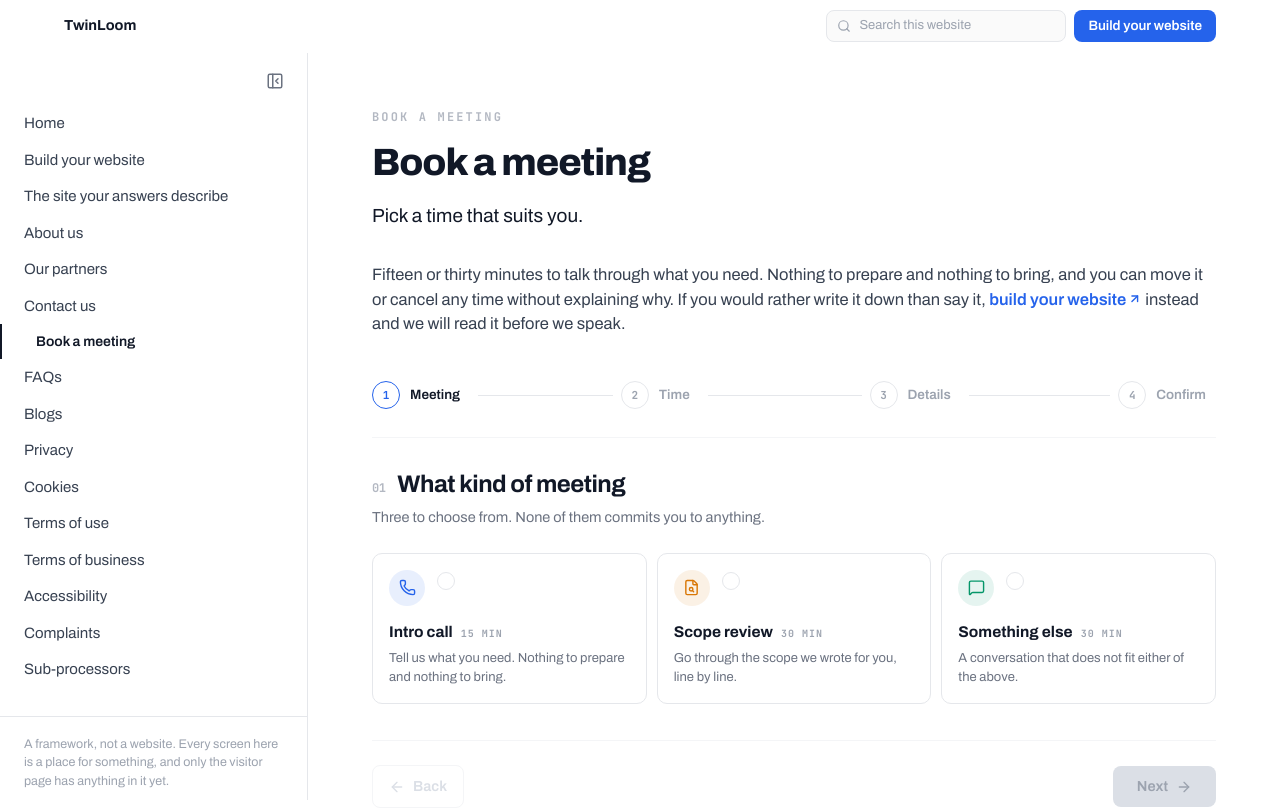
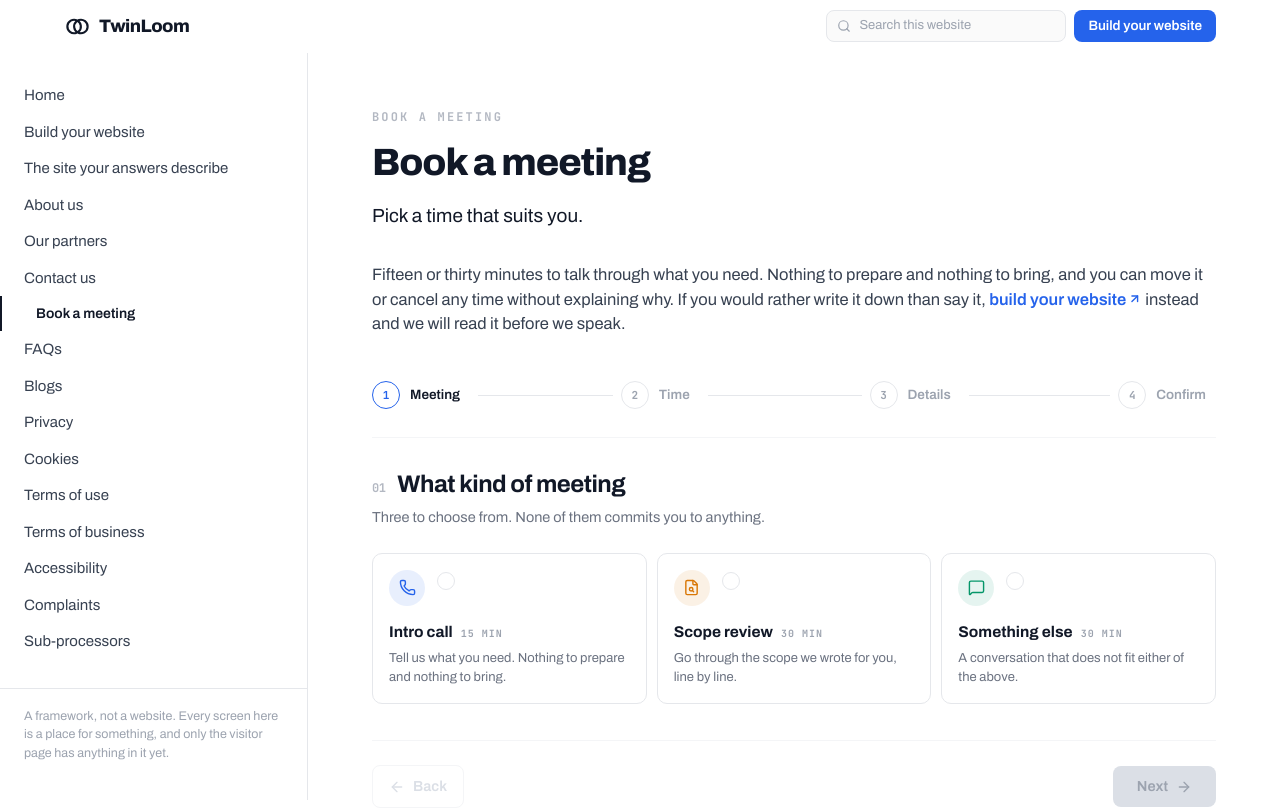
Before and after one commit to ayodhbhojithh/twinloom, a Next.js app: page /book in a window 1280 px wide. Shown: the top 809 px of the page. Built offline with nearby package versions, Linux system fonts and the light colour scheme.

Commit message:
Refactor SiteHeader and SiteRail components to improve layout and readability. Replace site name link with Wordmark component in SiteHeader for a cleaner design. Simplify SiteRail by removing collapsed state management and unnecessary controls, enhancing user navigation experience.

```diff
--- a/components/layout/site-header.tsx
+++ b/components/layout/site-header.tsx
@@ -6,9 +6,10 @@ import { usePathname } from "next/navigation";
 import { Menu, X } from "lucide-react";
 
 import { RailNav } from "./rail-nav";
+import { Wordmark } from "./wordmark";
 import { SiteSearch } from "./site-search";
 
-import { HEADER_CTA, HEADER_NAV, ROUTES, SITE } from "@/lib/site";
+import { HEADER_CTA, HEADER_NAV, ROUTES } from "@/lib/site";
 import { cn } from "@/lib/utils";
 
 /**
@@ -53,12 +54,7 @@ export function SiteHeader() {
     <header className="sticky top-0 z-40 bg-field">
       <div className="page-frame flex items-center gap-4 py-2.5">
         <div className="flex min-w-0 flex-1 items-center">
-          <Link
-            href={ROUTES.home}
-            className="truncate text-[14.5px] font-bold whitespace-nowrap text-ink hover:underline"
-          >
-            {SITE.name}
-          </Link>
+          <Wordmark />
         </div>
 
         <nav
@@ -120,9 +116,7 @@ export function SiteHeader() {
           className="fixed inset-0 z-50 flex flex-col bg-field lg:hidden"
         >
           <div className="flex items-center gap-4 border-b border-border px-5 py-2.5 sm:px-8">
-            <span className="min-w-0 truncate text-[14.5px] font-bold text-ink">
-              {SITE.name}
-            </span>
+            <Wordmark as="text" className="min-w-0" />
 
             <button
               type="button"
--- a/components/layout/site-rail.tsx
+++ b/components/layout/site-rail.tsx
@@ -1,7 +1,6 @@
 "use client";
 
 import { usePathname } from "next/navigation";
-import { PanelLeftClose, PanelLeftOpen } from "lucide-react";
 
 import { SITE } from "@/lib/site";
 
@@ -10,93 +9,40 @@ import { RailNav } from "./rail-nav";
 /**
  * The left rail: every page on the site, in reading order.
  *
- * The draft's own navigation, and the thing that makes this site legible. Forty
- * eight pages is more than a header can hold, so the header carries the seven a
- * visitor is most likely to want and the rail carries all of them, the way
- * documentation sites and admin tools do.
+ * The thing that makes this site legible. More pages than a header can hold, so
+ * the header carries the five a visitor is most likely to want and the rail
+ * carries all of them, the way documentation sites and admin tools do.
  *
  * Sticky under the header and its own scroll container, so it stays put while a
- * long legal page runs past it and stops where the header ends rather than sliding
- * behind it. It keeps a scrollbar rather than hiding one: forty eight items do not
- * fit on a laptop screen and how far down the list you are is worth knowing.
+ * long legal page runs past it, and stops where the header ends rather than
+ * sliding behind it.
  *
- * The rule down its edge is `hair`, the palette's lightest, rather than `border`.
- * It runs the full height of the window beside a page whose own sections are
- * divided by `border` rules, so at that weight it would read as the strongest line
- * on screen and give the eye a second grid to follow. At `hair` it marks the edge
- * without competing with the content.
- *
- * It collapses to a 48px strip. At 1280 the rail is a fifth of the window, and
- * somebody reading a long legal page wants that width back; the strip keeps the way
- * to reopen it exactly where the rail was, so nothing moves but the boundary.
+ * Nothing to collapse and nothing to expand. Every control this rail had acted
+ * on the rail itself rather than on the site, and a navigation that has to be
+ * operated before it can be read is one asking to be ignored. What is left is
+ * the list.
  *
  * Below `lg` it is not rendered at all. The header's menu carries the same list
- * from the same component, so a phone reaches every page rather than the seven in
+ * from the same component, so a phone reaches every page rather than the five in
  * the header.
  */
-export function SiteRail({
-  collapsed,
-  onCollapsedChange,
-}: {
-  collapsed: boolean;
-  onCollapsedChange: (collapsed: boolean) => void;
-}) {
+export function SiteRail() {
   const pathname = usePathname();
-
-  const stick = {
-    top: "var(--nav-height)",
-    height: "calc(100svh - var(--nav-height))",
-  };
-
-  if (collapsed) {
-    return (
-      <div
-        className="sticky hidden w-12 shrink-0 border-r border-border bg-field pt-4 lg:block"
-        style={stick}
-      >
-        <button
-          type="button"
-          onClick={() => onCollapsedChange(false)}
-          aria-label="Show all pages"
-          title="Show all pages"
-          className="mx-auto flex size-8 items-center justify-center rounded-field text-quiet transition-colors hover:bg-well hover:text-ink"
-        >
-          <PanelLeftOpen className="size-[18px]" />
-        </button>
-      </div>
-    );
-  }
 
   return (
     <nav
       aria-label="All pages"
-      className="sticky hidden w-[284px] shrink-0 overflow-y-auto border-r border-border bg-field pb-10 lg:block xl:w-[308px] 2xl:w-[328px]"
-      style={stick}
+      className="sticky hidden w-[284px] shrink-0 overflow-y-auto border-r border-border bg-field pt-6 pb-10 lg:block xl:w-[308px] 2xl:w-[328px]"
+      style={{
+        top: "var(--nav-height)",
+        height: "calc(100svh - var(--nav-height))",
+      }}
     >
-      {/* The head stays put while the list scrolls under it: it holds the only
-          control that puts the rail away, and the only one that brings it back.
-
-          No name in here. The header above already carries it, and repeating it
-          two rows lower said the same thing twice in the same eyeline. Nothing
-          to expand or collapse either, now that the list has no groups to open:
-          two controls that operated on something invisible. */}
-      <div className="sticky top-0 z-10 flex items-center justify-end bg-field pt-3 pb-2">
-        <button
-          type="button"
-          onClick={() => onCollapsedChange(true)}
-          aria-label="Hide all pages"
-          title="Hide all pages"
-          className="mr-4 flex size-8 shrink-0 items-center justify-center rounded-field text-quiet transition-colors hover:bg-well hover:text-ink"
-        >
-          <PanelLeftClose className="size-[18px]" />
-        </button>
-      </div>
-
       <RailNav pathname={pathname} />
 
       {/* The prototype's own foot note. It says what this site is while you are
           looking at the list of everything in it, which is the one place the
-          admission is useful rather than apologetic. */}
+          admission reads as useful rather than apologetic. */}
       <div className="mt-7 border-t border-border px-6 pt-[18px]">
         <p className="text-[12.5px] leading-[1.5] text-label">{SITE.status}</p>
       </div>
--- a/components/layout/site-shell.tsx
+++ b/components/layout/site-shell.tsx
@@ -1,7 +1,6 @@
 "use client";
 
 import { usePathname } from "next/navigation";
-import { useState } from "react";
 
 import { SiteFooter } from "./site-footer";
 import { SiteHeader } from "./site-header";
@@ -10,21 +9,18 @@ import { SiteRail } from "./site-rail";
 /**
  * The two columns under the header.
  *
- * A client component only because the rail collapses, and whether it is collapsed
- * has to be known by the row that lays both columns out. Everything inside stays a
- * server component: `children` is passed through, so pages are still rendered on
- * the server and this only decides how wide the space they land in is.
+ * A client component only because home is the one route without a footer, and
+ * that is a decision about the current path. Everything inside stays a server
+ * component: `children` is passed through, so pages are still rendered on the
+ * server and this only decides what surrounds them.
  *
- * `items-start` is what lets the rail be sticky. A stretched flex child is already
- * as tall as its parent and has nothing left to stick within.
+ * `items-start` is what lets the rail be sticky. A stretched flex child is
+ * already as tall as its parent and has nothing left to stick within.
  *
- * Home is the one route without a footer. It is built to exactly one screenful,
- * so a footer under it would exist only to be scrolled past, and a page that
- * says it is one screen should not have a second one hiding below the fold.
- * Every other route keeps it.
+ * Home has no footer because it is built to exactly one screenful, so a footer
+ * under it would exist only to be scrolled past. Every other route keeps it.
  */
 export function SiteShell({ children }: { children: React.ReactNode }) {
-  const [collapsed, setCollapsed] = useState(false);
   const pathname = usePathname();
 
   return (
@@ -32,7 +28,7 @@ export function SiteShell({ children }: { children: React.ReactNode }) {
       <SiteHeader />
 
       <div className="flex flex-1 items-start">
-        <SiteRail collapsed={collapsed} onCollapsedChange={setCollapsed} />
+        <SiteRail />
 
         <div className="flex min-w-0 flex-1 flex-col">
           <main className="flex-1">{children}</main>
--- /dev/null
+++ b/components/layout/wordmark.tsx
@@ -0,0 +1,100 @@
+import Link from "next/link";
+
+import { ROUTES, SITE } from "@/lib/site";
+import { cn } from "@/lib/utils";
+
+/**
+ * The mark: two threads, linked.
+ *
+ * Twin, and woven, in one shape. Each ring is a single arc carrying a gap where
+ * the other passes over it, so the two genuinely interlock rather than merely
+ * overlap: the left thread goes over at the top crossing and under at the
+ * bottom. Take either gap away and it collapses into two circles touching, which
+ * is a diagram of nothing.
+ *
+ * The geometry is worked out rather than eyeballed. Radius 6 on centres six
+ * apart puts the crossings at y 6.8 and 17.2, and each gap is twelve degrees of
+ * arc either side of its crossing, which is the smallest break that still reads
+ * as a break at sixteen pixels.
+ *
+ * Drawn, not loaded. Two paths, inheriting `currentColor`, sharp at any size.
+ */
+function Threads({ className }: { className?: string }) {
+  return (
+    <svg
+      viewBox="0 0 24 24"
+      aria-hidden
+      focusable="false"
+      fill="none"
+      stroke="currentColor"
+      strokeWidth={1.9}
+      strokeLinecap="round"
+      className={className}
+    >
+      {/* Left thread: broken at the lower crossing, where the right passes over. */}
+      <path d="M10.85 17.71A6 6 0 1 1 13.01 16.46" />
+      {/* Right thread: broken at the upper crossing, where the left passes over. */}
+      <path d="M13.15 6.29A6 6 0 1 1 10.99 7.54" />
+    </svg>
+  );
+}
+
+/**
+ * The name, as a lockup.
+ *
+ * The mark carries the personality so the word does not have to: set in one
+ * weight, one colour and slightly tight, which is what a name looks like when it
+ * is confident rather than styled. Two colours or two weights inside `TwinLoom`
+ * would split a single word into two, and it is not two words.
+ *
+ * The mark stands on the page rather than in a tile. A filled shape would be the
+ * only solid block on a site made entirely of hairlines, and it would read as a
+ * button, which a logo is not. Drawn in ink at the same weight as everything
+ * else, it belongs to the same drawing.
+ */
+export function Wordmark({
+  className,
+  as = "link",
+}: {
+  className?: string;
+  /** A heading in the phone menu, where it is a title rather than a way home. */
+  as?: "link" | "text";
+}) {
+  const inner = (
+    <>
+      <span
+        className={cn(
+          "shrink-0 text-ink transition-colors",
+          as === "link" && "group-hover/mark:text-active",
+        )}
+      >
+        <Threads className="size-[27px]" />
+      </span>
+
+      <span className="truncate text-[18px] leading-none font-extrabold tracking-[-0.03em] text-ink">
+        {SITE.name}
+      </span>
+    </>
+  );
+
+  if (as === "text") {
+    return (
+      <span className={cn("flex min-w-0 items-center gap-2", className)}>
+        {inner}
+      </span>
+    );
+  }
+
+  return (
+    <Link
+      href={ROUTES.home}
+      aria-label={`${SITE.name}, home`}
+      className={cn(
+        "group/mark flex min-w-0 items-center gap-2 rounded-field",
+        className,
+      )}
+    >
+      {inner}
+    </Link>
+  );
+}
```
